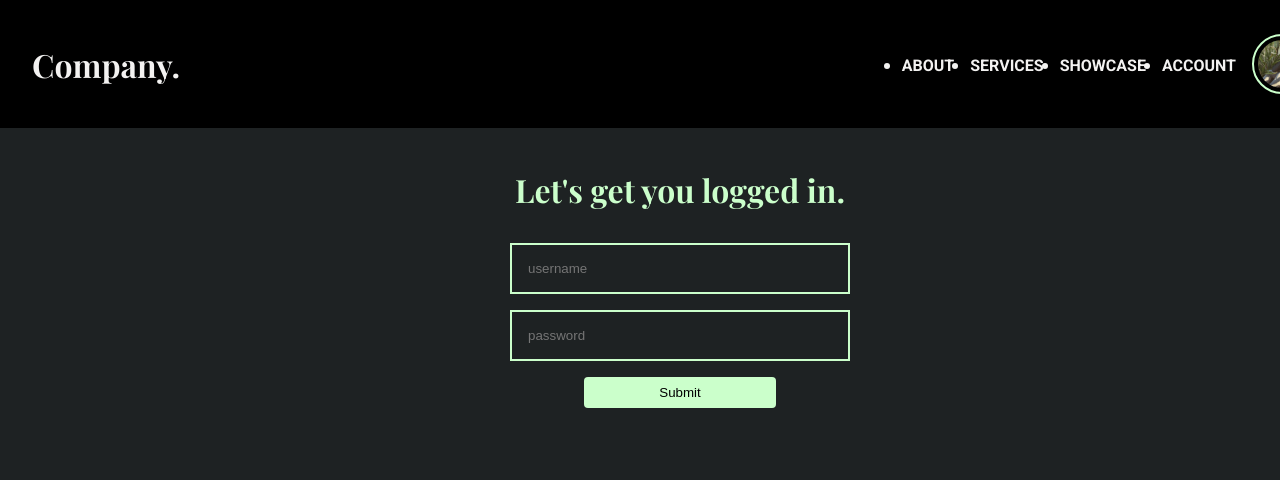
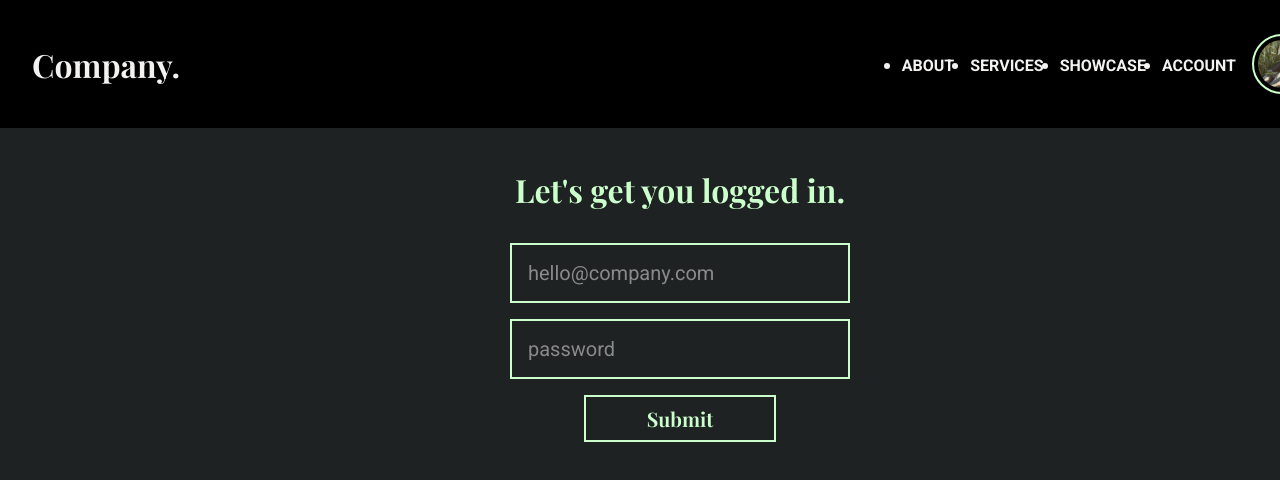
Before and after one commit to lfaivre/interview-login-page, a React (Create React App) app: page / in a window 1280 px wide. Shown: the top 480 px of the page. Built offline with nearby package versions, Linux system fonts and the light colour scheme; a web font is replaced by a local one.

Commit message:
feat: more login form styling

```diff
--- a/src/components/LoginForm/index.css
+++ b/src/components/LoginForm/index.css
@@ -1,6 +1,5 @@
 .login-form {
   width: 100%;
-  /* background-color: green; */
 }
 
 form {
@@ -16,8 +15,6 @@ form {
   padding: 0.5rem;
   border: 0.125rem solid var(--color-mintgreen);
   margin-bottom: 1rem;
-
-  /* background-color: blue; */
 }
 
 input[type='text'],
@@ -27,28 +24,51 @@ input[type='password'] {
   padding: 0.5rem;
   border: none;
 
+  font-family: var(--font-family-paragraph);
+  font-size: 1.25rem;
+  font-weight: 400;
+
   color: var(--color-offwhite);
-  /* background-color: pink; */
   background: none;
+
+  transition: color 0.15s ease-in-out, background-color 0.15s ease-in-out;
+}
+
+input[type='text']::placeholder,
+input[type='password']::placeholder {
+  color: rgba(243, 242, 241, 0.5);
+}
+
+input[type='text']:focus::placeholder,
+input[type='password']:focus::placeholder {
+  color: rgba(30, 34, 35, 0.5);
 }
 
 input[type='text']:focus,
 input[type='password']:focus {
   outline: none;
+  color: #000000;
+  background-color: var(--color-mintgreen);
 }
 
 input[type='submit'] {
   width: 15%;
 
   padding: 0.5rem 1rem;
-  border: none;
-  border-radius: 0.25rem;
+  border: 0.125rem solid var(--color-mintgreen);
 
-  background-color: var(--color-mintgreen);
+  font-family: var(--font-family-display);
+  font-size: 1.25rem;
 
+  color: var(--color-mintgreen);
+  background: none;
+  transition: color 0.15s ease-in-out, background-color 0.15s ease-in-out;
   cursor: pointer;
 }
 
-input[type='submit']:focus {
+input[type='submit']:focus,
+input[type='submit']:hover {
   outline: none;
+  color: #000000;
+  background-color: var(--color-mintgreen);
 }
--- a/src/components/LoginForm/index.js
+++ b/src/components/LoginForm/index.js
@@ -5,9 +5,15 @@ const LoginScreen = () => {
   const [username, setUsername] = useState('');
   const [password, setPassword] = useState('');
 
+  const resetInput = () => {
+    setUsername('');
+    setPassword('');
+  };
+
   const handleSubmission = (event) => {
     event.preventDefault();
     console.log(`Username: ${username}\nPassword: ${password}`);
+    resetInput();
   };
 
   const handleSetUsername = (event) => {
@@ -28,7 +34,12 @@ const LoginScreen = () => {
     <div className="login-form">
       <form onSubmit={handleSubmission}>
         <div className="text-input-container">
-          <input type="text" value={username} onChange={handleSetUsername} placeholder="username" />
+          <input
+            type="text"
+            value={username}
+            onChange={handleSetUsername}
+            placeholder="hello@company.com"
+          />
         </div>
         <div className="text-input-container">
           <input
```
